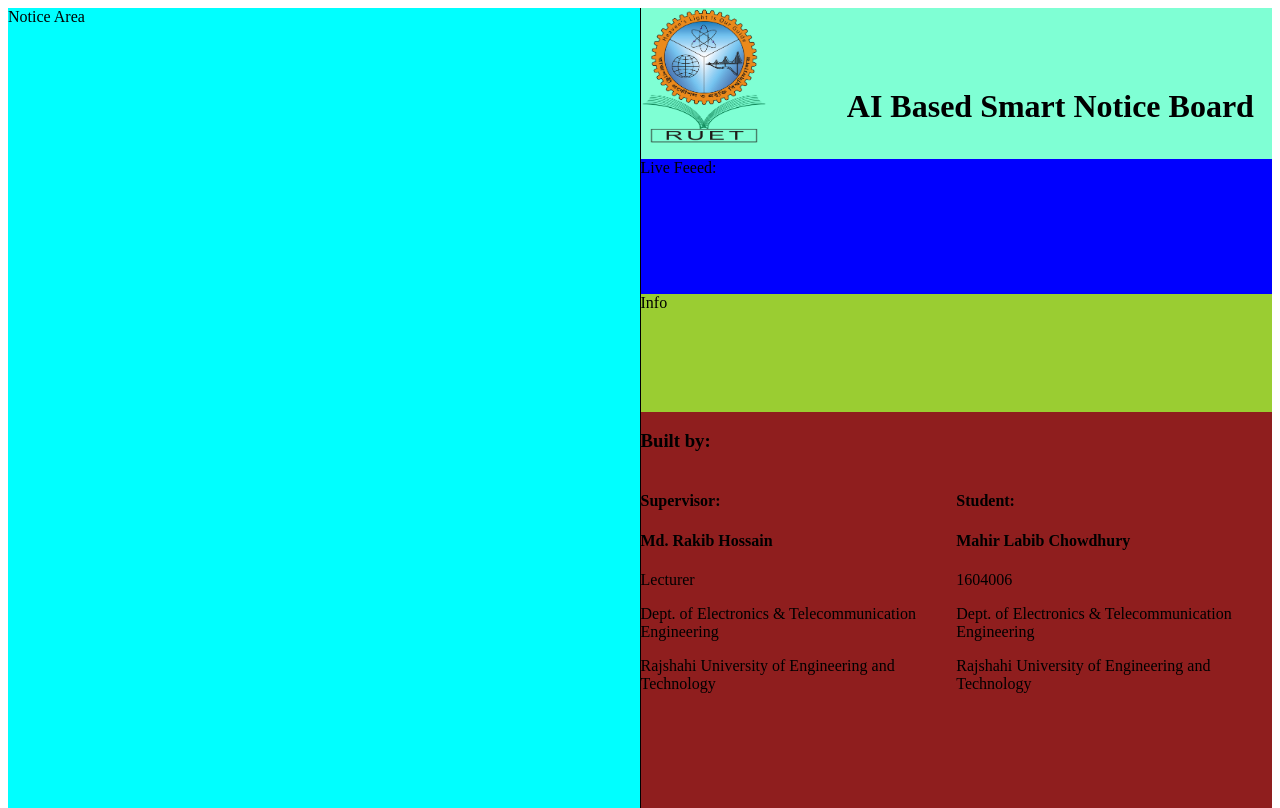
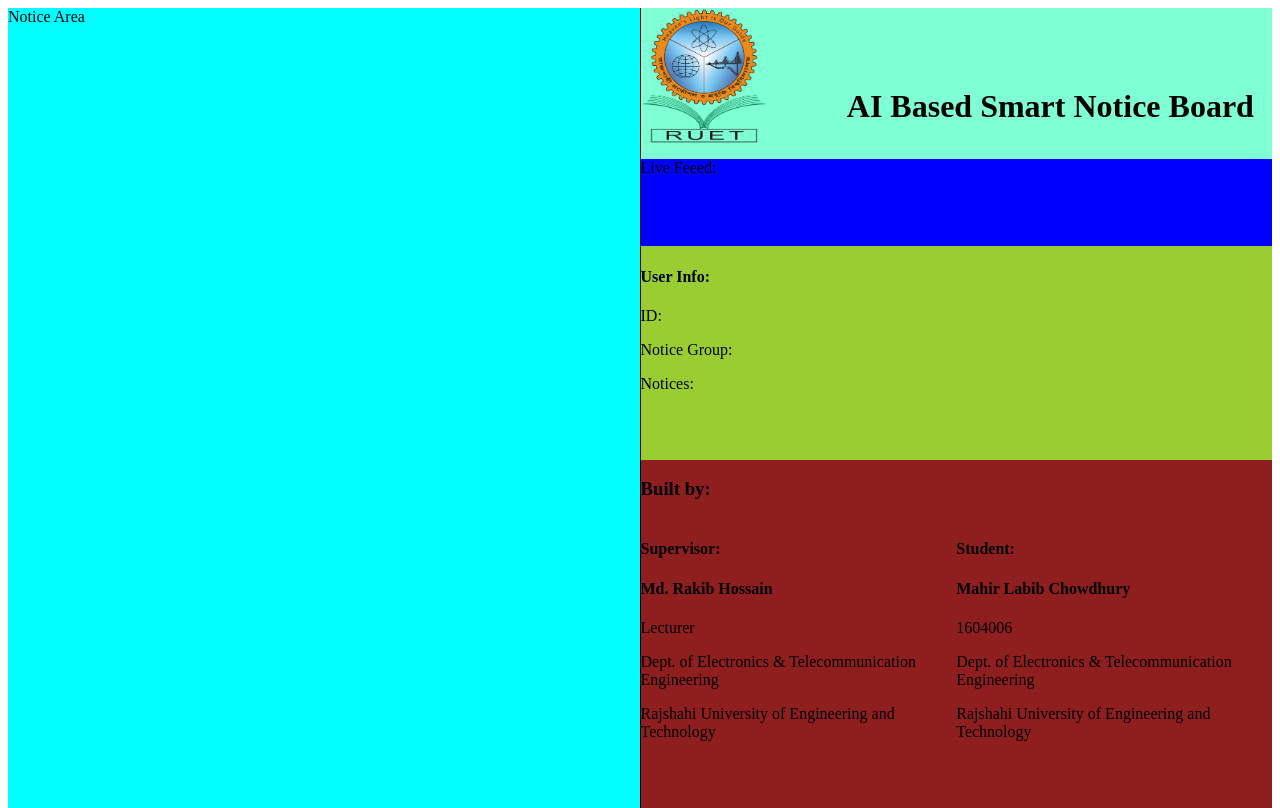
Before and after one commit to m4hi2/server-side-facial-recognition, a Flask app: page / in a window 1280 px wide. Run offline with Flask 2, Linux system fonts and the light colour scheme; some libraries are stand-ins or nearby versions.

Commit message:
feat: showing information about current user

```diff
--- a/app/templates/index.html
+++ b/app/templates/index.html
@@ -26,7 +26,12 @@
 
         </div>
       </div>
-      <div class="info">Info</div>
+      <div class="info">
+        <h4>User Info:</h4>
+        <p>ID: <span id="id"></span></p>
+        <p>Notice Group: <span id="notice_group"></span></p>
+        <p>Notices: <span id="notices"></span></p>
+      </div>
       <div class="credits">
         <h3>
           Built by:
@@ -70,6 +75,14 @@
       image_id.src = image;
     });
 
+    soc_flask.on('user_info', function (user_info) {
+      console.log(user_info)
+      var parsed_user_info = JSON.parse(user_info)
+      document.getElementById("id").innerHTML = parsed_user_info.current_user;
+      document.getElementById("notice_group").innerHTML = parsed_user_info.category;
+      document.getElementById("notices").innerHTML = parsed_user_info.notices;
+    })
+
   </script>
 </body>
 
```
